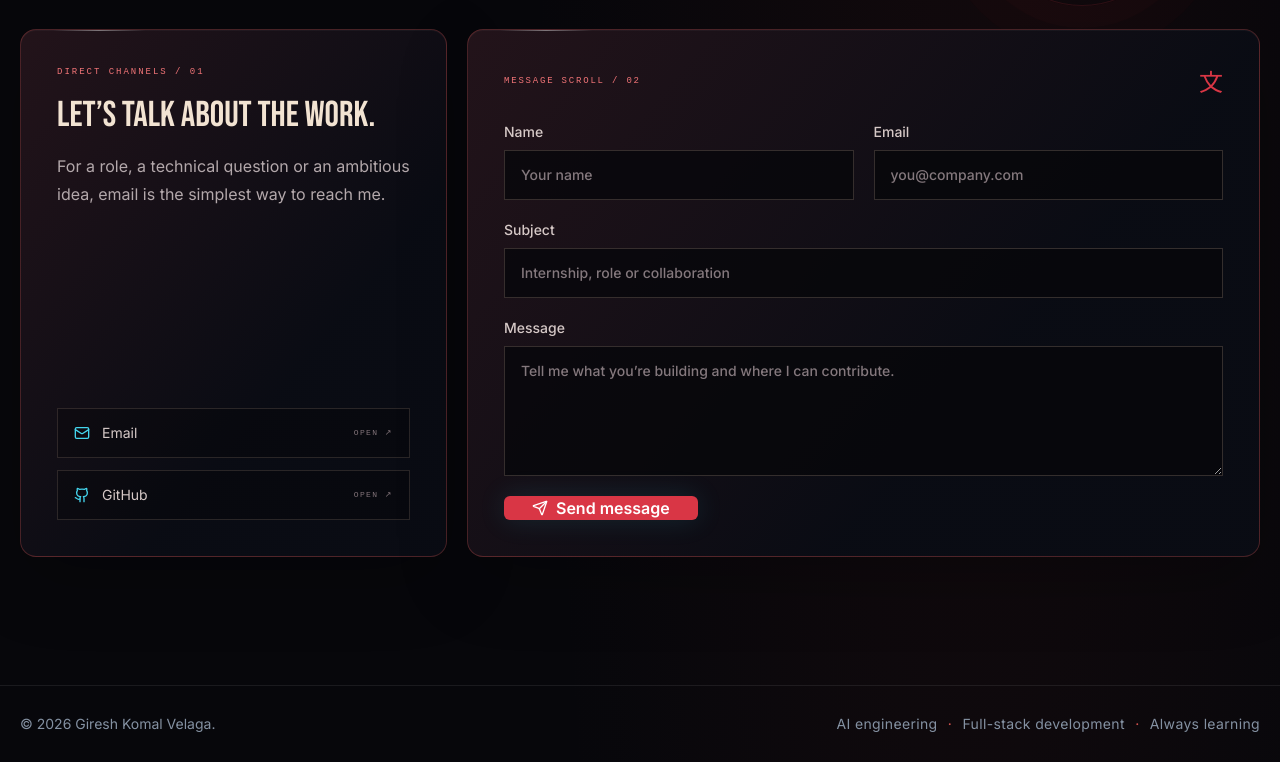
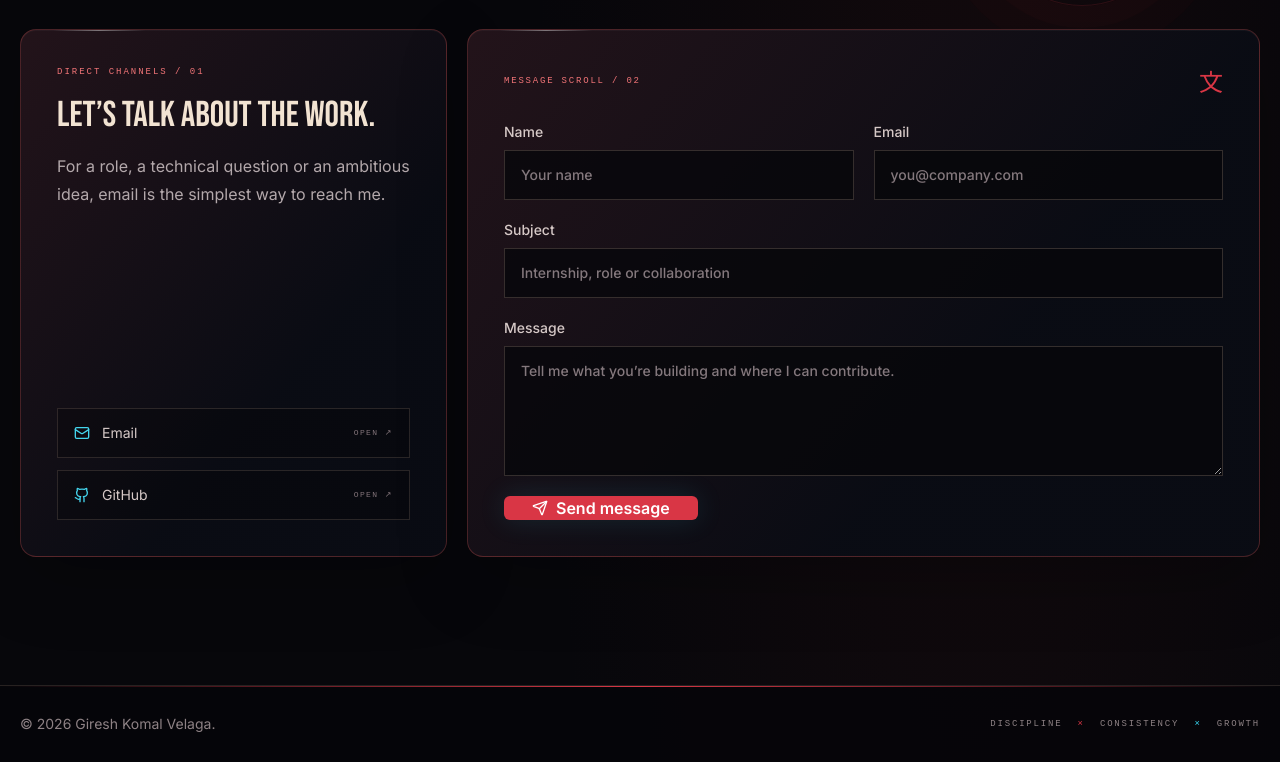
Before and after one commit to Giresh-458/portfolio, a Next.js app: page / in a window 1280 px wide. Shown: the part 7565-8327 px from the top of the page. Built offline with nearby package versions, Linux system fonts and the light colour scheme; no server answers.

Commit message:
Apply Corps-inspired footer styling to active footer

```diff
--- a/components/footer.tsx
+++ b/components/footer.tsx
@@ -2,10 +2,11 @@ import { siteConfig } from "@/lib/data";
 
 export function Footer() {
   return (
-    <footer className="relative border-t border-white/[0.08] py-7">
-      <div className="container flex flex-col gap-3 text-sm text-[#8491A2] md:flex-row md:items-center md:justify-between">
+    <footer className="relative border-t border-[#E7C6AF]/15 bg-[#050509]/80 py-7">
+      <div className="pointer-events-none absolute inset-x-0 top-0 h-px bg-gradient-to-r from-transparent via-[#D93645] to-transparent" />
+      <div className="container flex flex-col gap-3 text-sm text-[#8E8285] md:flex-row md:items-center md:justify-between">
         <p>© {new Date().getFullYear()} {siteConfig.name}.</p>
-        <p className="tracking-wide">AI engineering <span className="px-1.5 text-[#D65350]">·</span> Full-stack development <span className="px-1.5 text-[#D65350]">·</span> Always learning</p>
+        <p className="font-mono text-[9px] uppercase tracking-[.2em]">Discipline <span className="px-2 text-[#D93645]">×</span> Consistency <span className="px-2 text-[#39D8F3]">×</span> Growth</p>
       </div>
     </footer>
   );
```
